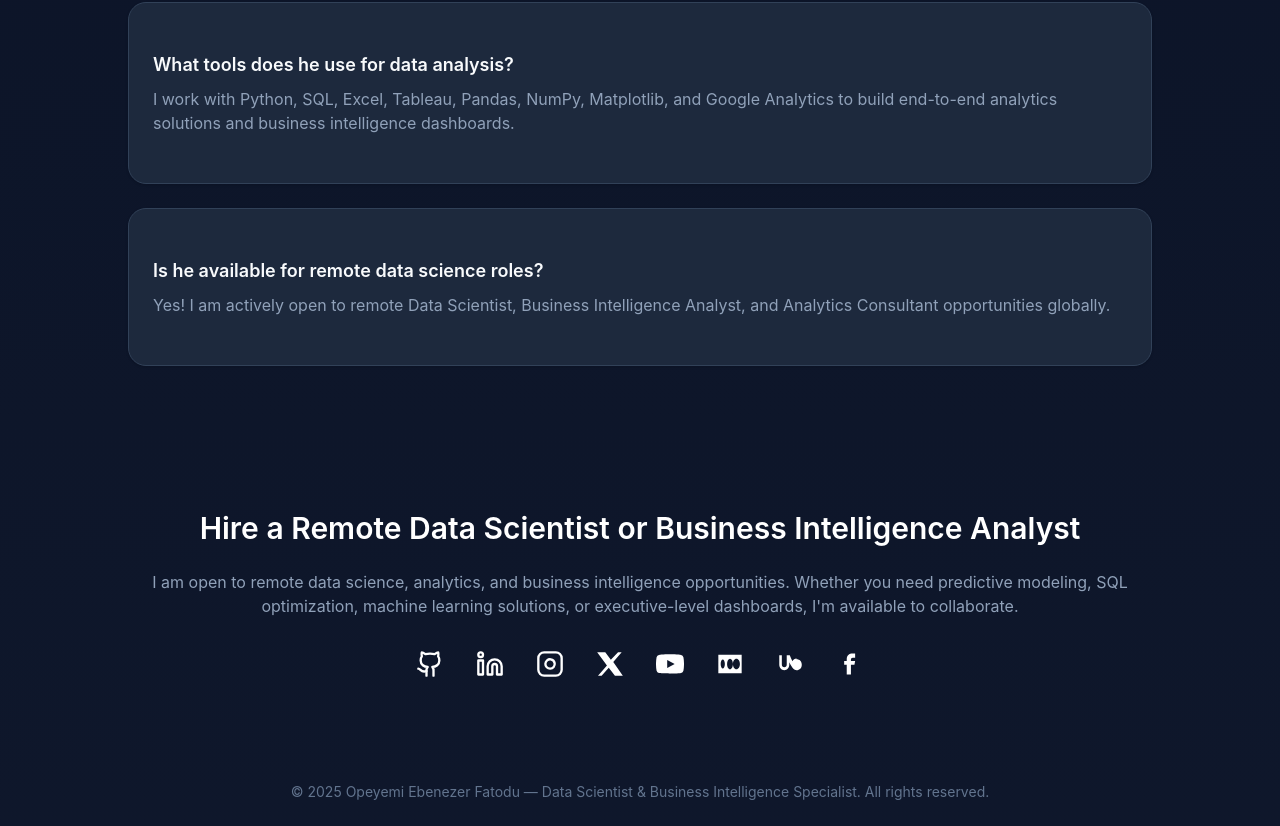
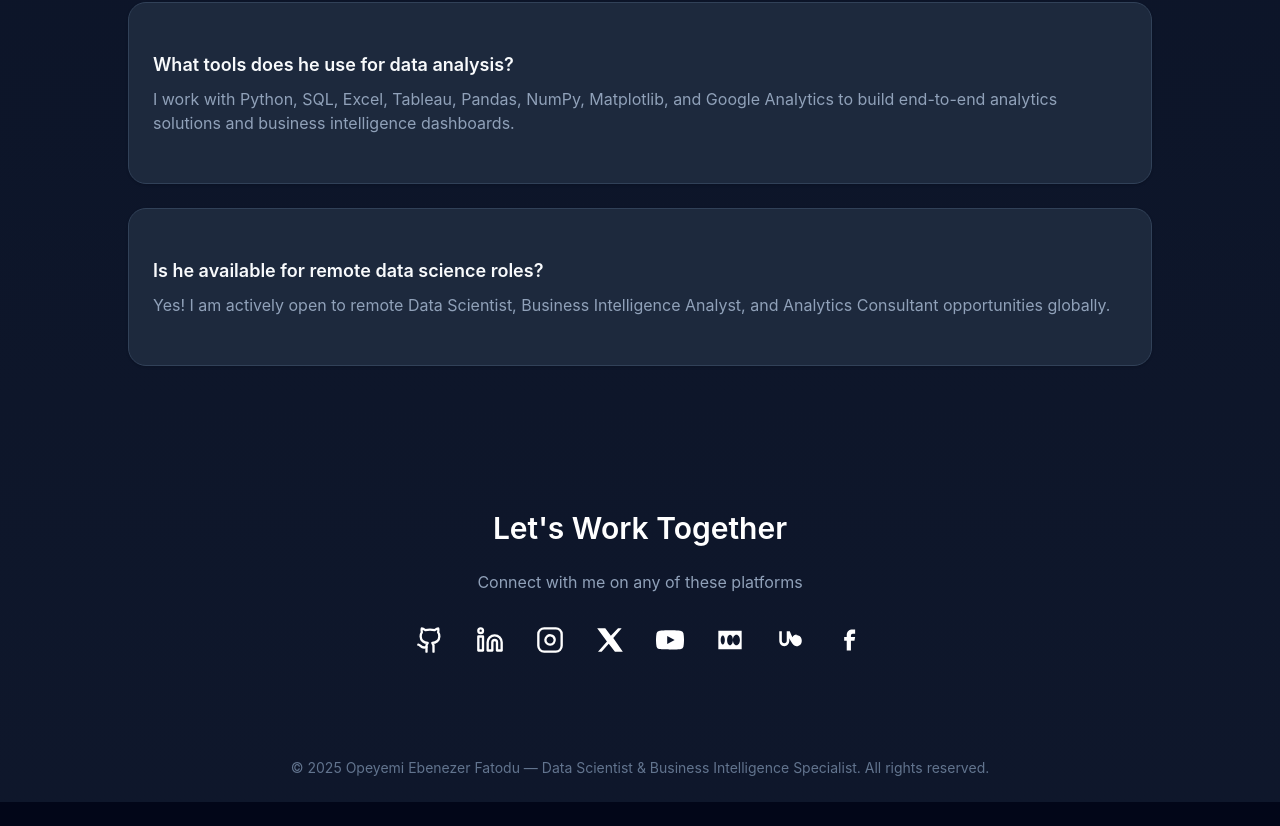
Before and after one commit to yemifatodu/my-portfolio, a React (Vite) app: page / in a window 1280 px wide. Shown: the part 6763-7589 px from the top of the page. After the commit the page ends 7565 px from the top, so only its background shows below. Built offline with nearby package versions, Linux system fonts and the light colour scheme.

Commit message:
simplify contact section heading

```diff
--- a/src/App.jsx
+++ b/src/App.jsx
@@ -393,8 +393,8 @@ export default function PortfolioPreview() {
 
           {/* Contact Section */}
           <section id="contact" className="max-w-5xl mx-auto py-20 text-center">
-            <h2 className="text-3xl font-semibold mb-6">Hire a Remote Data Scientist or Business Intelligence Analyst</h2>
-            <p className="text-slate-500 dark:text-slate-400 mb-8">I am open to remote data science, analytics, and business intelligence opportunities. Whether you need predictive modeling, SQL optimization, machine learning solutions, or executive-level dashboards, I'm available to collaborate.</p>
+            <h2 className="text-3xl font-semibold mb-6">Let's Work Together</h2>
+            <p className="text-slate-500 dark:text-slate-400 mb-8">Connect with me on any of these platforms</p>
             <div className="flex flex-wrap justify-center gap-8">
               <a href="https://github.com/yemifatodu/EDUCATION-CERTIFICATE?tab=readme-ov-file#education-certificate" className="relative group hover:text-indigo-500 transition transform hover:scale-110" aria-label="GitHub">
                 <Github size={28} />
```
